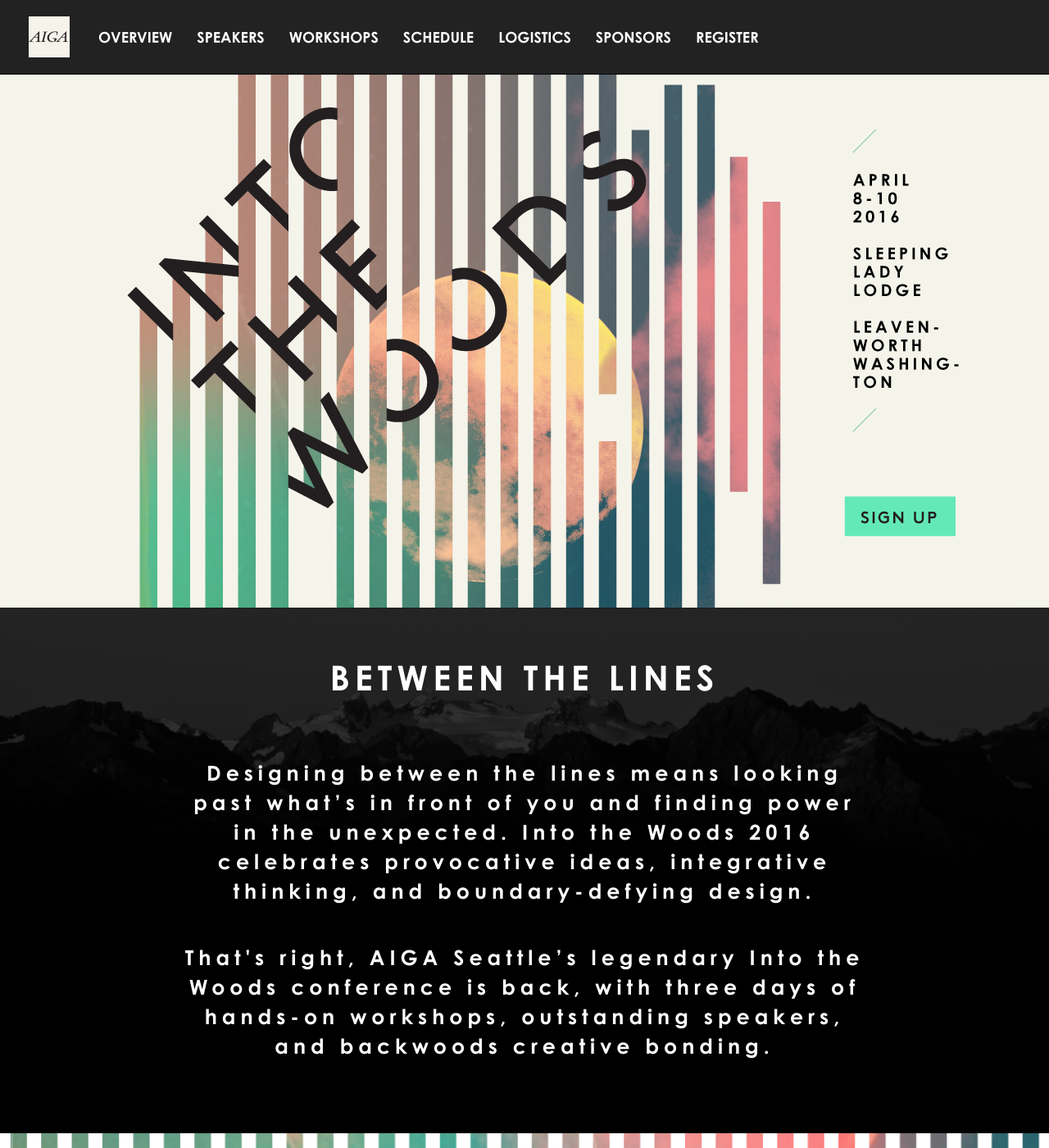
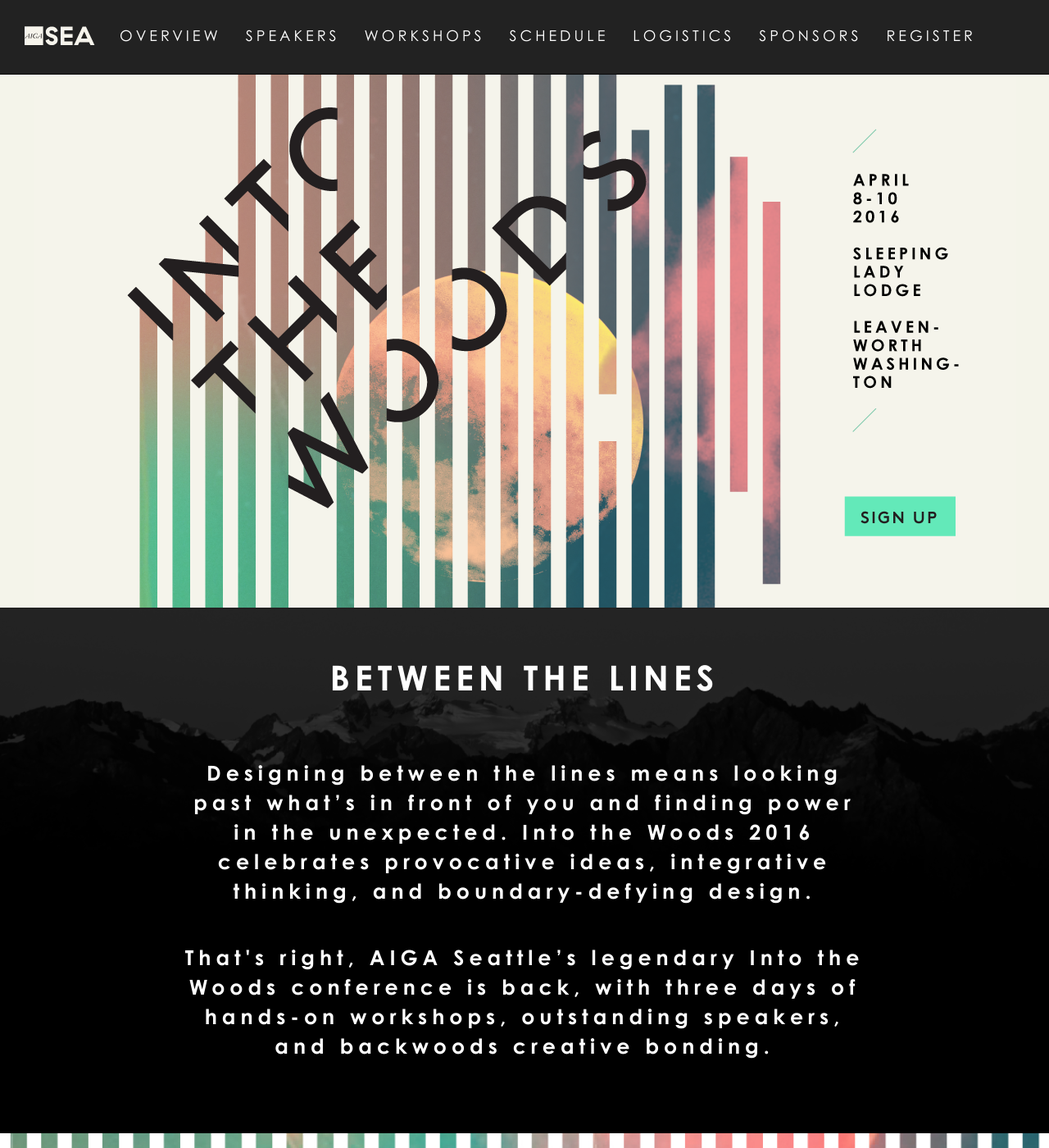
Before and after one commit to aiga-seattle/2015.aigaintothewoods.com, a Jekyll site: the page built from index.html, in a window 1280 px wide and 1400 px high. Shown: the whole window at 82% size. Built offline with Jekyll 4.4.1, drawn with Linux system fonts in a browser that asks for light colours; nearby versions of some CDN libraries; some web fonts are replaced.

Commit message:
Tweaking footer and header

```diff
--- a/_includes/footer.html
+++ b/_includes/footer.html
@@ -7,13 +7,20 @@
           <img src="/images/itw2016_logo_footer.svg" />
         </div>
         <nav>
-          <ul class="list-inline">
+          <ul class="list-inline footer-cta">
             <li>Contact Us</li>
-            <li>Follow Us
+            <li>Follow Us</li>
+            <li>
               <ul class="list-inline social-links">
-                <li class="social-link"><img src='/images/social/twitter.svg' alt='Twitter'/></li>
-                <li class="social-link"><img src='/images/social/facebook.svg' alt='Facebook'/></li>
-                <li class="social-link"><img src='/images/social/instagram.svg' alt='Instagram'/></li>
+                <li class="social-link">
+                  <img src='/images/social/twitter.svg' alt='Twitter'/>
+                </li>
+                <li class="social-link">
+                  <img src='/images/social/facebook.svg' alt='Facebook'/>
+                </li>
+                <li class="social-link">
+                  <img src='/images/social/instagram.svg' alt='Instagram'/>
+                </li>
               </ul>
             </li>
           </ul>
--- a/_includes/header.html
+++ b/_includes/header.html
@@ -1,18 +1,12 @@
 <header>
   <nav class="navbar navbar-inverse navbar-fixed-top">
     <div class="container-fluid">
-      <div class="navbar-header">
-        <button type="button" class="navbar-toggle collapsed" data-toggle="collapse" data-target="#navbar" aria-expanded="false" aria-controls="navbar">
-          <span class="sr-only">Toggle navigation</span>
-          <span class="icon-bar"></span>
-          <span class="icon-bar"></span>
-          <span class="icon-bar"></span>
-        </button>
-        <a class="navbar-brand" href="#">
-          <img src="/images/aiga_logo_50px.svg" alt="AIGA Logo" />
-        </a>
-      </div>
       <div id="navbar" class="navbar-collapse collapse">
+        <div class="navbar-brand-container">
+          <a class="navbar-brand" href="#">
+            <img src="/images/aiga-sea-logo.svg" alt="AIGA Logo" />
+          </a>
+        </div>
         <ul class="nav navbar-nav">
           <li><a href="#">Overview</a></li>
           <li><a href="#">Speakers</a></li>
--- a/_sass/intothewoods/_footer.scss
+++ b/_sass/intothewoods/_footer.scss
@@ -15,13 +15,18 @@
     font-size: 18px;
     text-transform: uppercase;
 
-    li:first-child {
-      border-right: 2px solid #000;
-    }
 
-    li {
-      padding-left: 20px;
-      padding-right: 20px;
+    .footer-cta {
+      font-family: 'CenturyGothicStd', Helvetica, Arial, sans-serif;
+
+      > li {
+        padding-left: 20px;
+        padding-right: 20px;
+      }
+
+      > li:first-child {
+        border-right: 2px solid #000;
+      }
     }
   }
 }
--- a/_sass/intothewoods/_navbar.scss
+++ b/_sass/intothewoods/_navbar.scss
@@ -1,6 +1,8 @@
 .navbar {
   font-size: 18px;
   text-transform: uppercase;
+  font-family: 'CenturyGothicStd', Helvetica, Arial, sans-serif;
+  letter-spacing: 4px;
 }
 
 .navbar-brand a {
@@ -9,11 +11,8 @@
 }
 
 .navbar-brand {
-  display: block;
-  width: 50px;
-  height: 50px;
-  padding: 0;
-  margin: 20px !important;
+  margin-top: 17px;
+  margin-left: 0 !important;
 }
 
 .navbar-inverse .navbar-nav > li > a {
--- a/_sass/intothewoods/_sponsors.scss
+++ b/_sass/intothewoods/_sponsors.scss
@@ -6,8 +6,11 @@
   }
 
   .sponsors-roll {
-    li {
+    margin-bottom: 50px;
+
+    .sponsor {
       color: #fff;
+      width: 15%
     }
   }
 }
```
Also changed, not shown: 1 other file.
